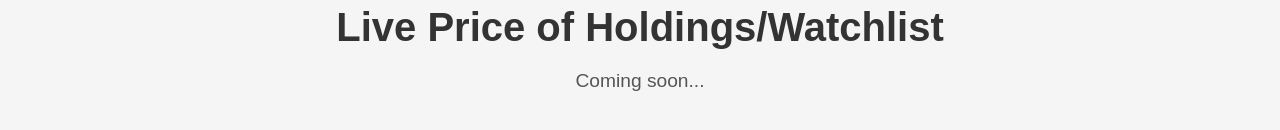
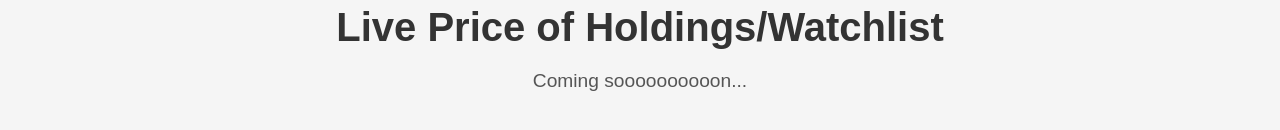
Before and after one commit to fintrack-project/financial-tracker-frontend, a React (Create React App) app: page /dashboard in a window 1280 px wide. Shown: the part 232-362 px from the top of the page. Built offline with nearby package versions, Linux system fonts and the light colour scheme; no server answers.

Commit message:
test branch rule

```diff
--- a/src/pages/Dashboard/Dashboard.tsx
+++ b/src/pages/Dashboard/Dashboard.tsx
@@ -70,7 +70,7 @@ const Dashboard: React.FC = () => {
         </div>
         <div className="live-price">
           <h1>Live Price of Holdings/Watchlist</h1>
-          <p>Coming soon...</p>
+          <p>Coming soooooooooon...</p>
         </div>
       </div>
     </div>
```
